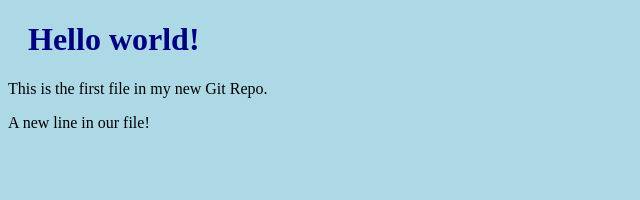
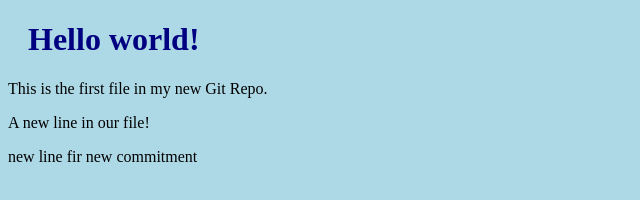
Before and after one commit to eitsinc/hello-world, a plain HTML site: page myproject/index.html in a window 1280 px wide. Shown: the whole page, without its empty margins (0-640 px from the left). Drawn offline with Linux system fonts and the light colour scheme.

```diff
--- a/myproject/index.html
+++ b/myproject/index.html
@@ -9,6 +9,6 @@
 <h1>Hello world!</h1>
 <p>This is the first file in my new Git Repo.</p>
 <p>A new line in our file!</p>
-
+<p> new line fir new commitment </p>
 </body>
 </html>
```
